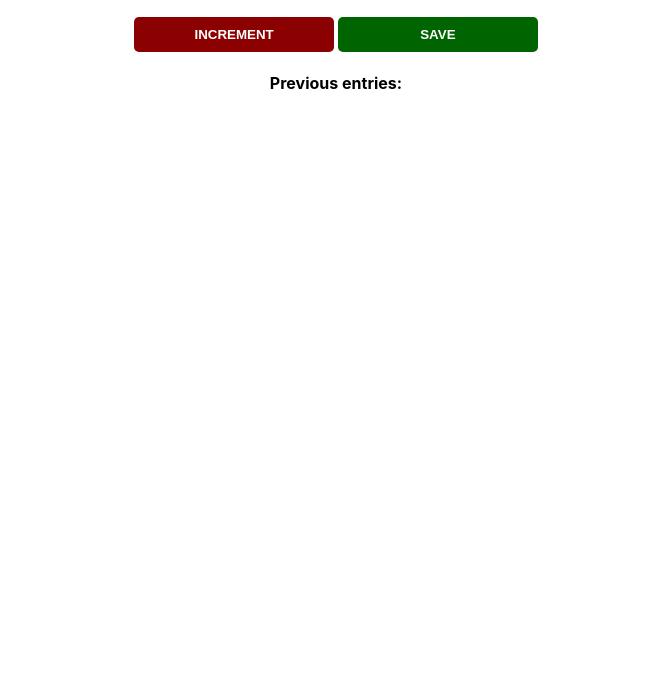
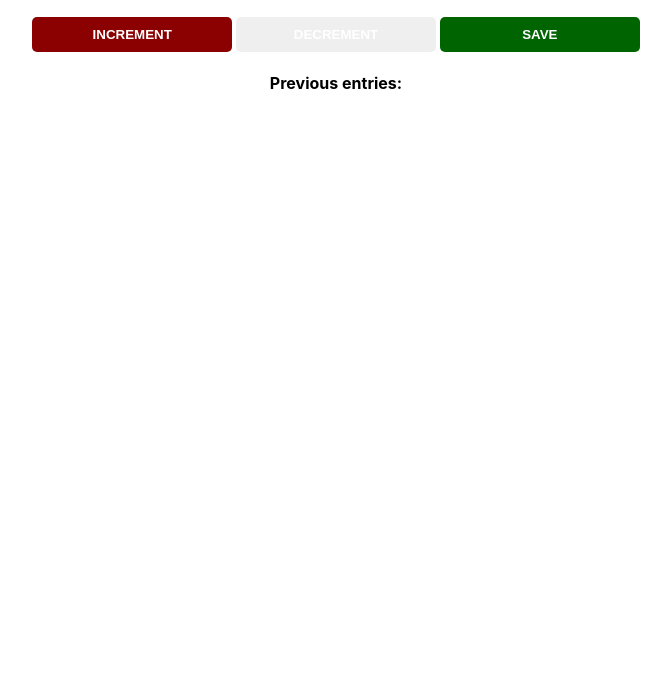
Before and after one commit to purvag15/Passenger-Counter-App, a plain HTML site: page index.html in a window 1280 px wide. Shown: the part 122-800 px from the top of the page, without its empty margins (304-975 px from the left). Drawn offline with Linux system fonts and the light colour scheme.

Commit message:
Decrease functionality added

```diff
--- a/index.html
+++ b/index.html
@@ -6,6 +6,7 @@
         <h1>People entered:</h1>
         <h2 id="count-el">0</h2>
         <button id="increment-btn" onclick="increment()">INCREMENT</button>
+        <button id="decrement-btn" onclick="decrement()">DECREMENT</button>
         <button id="save-btn" onclick="save()">SAVE</button>
         <p id="save-el">Previous entries: </p>
         <script src="index.js"></script>
--- a/index.js
+++ b/index.js
@@ -7,6 +7,11 @@ function increment() {
     countEl.textContent = count
 }
 
+function decrement() {
+    count -= 1
+    countEl.textContent = count
+}
+
 function save() {
     let countStr = count + " - "
     saveEl.textContent += countStr
```
